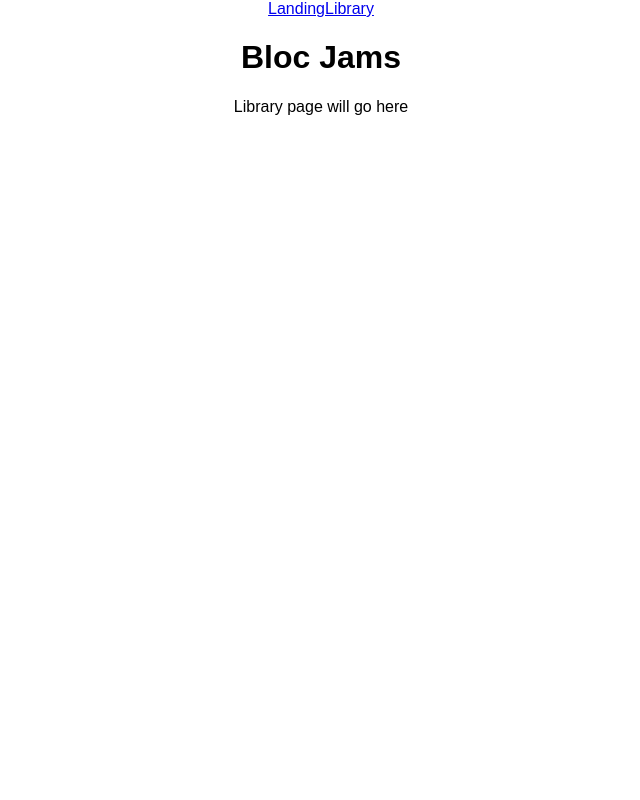
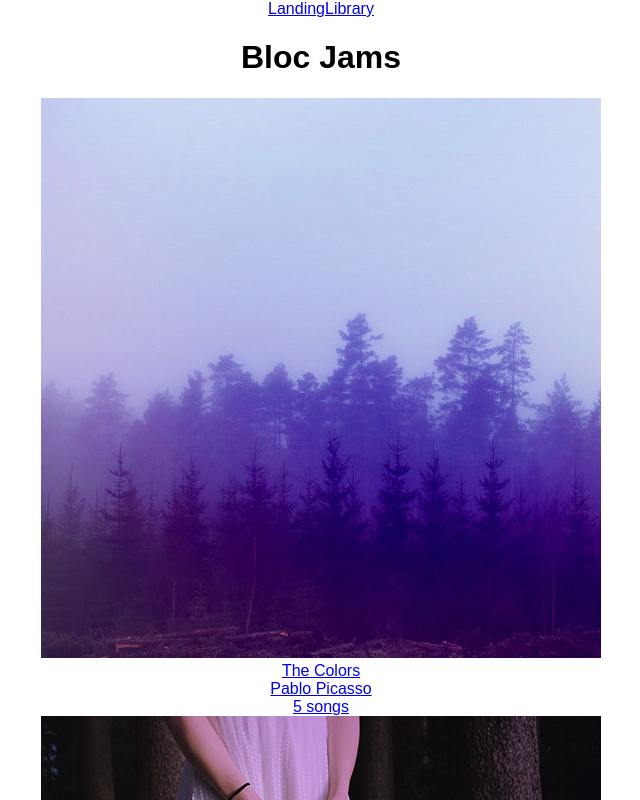
Before and after one commit to caittpayne/LYD-Music-App, a React (Create React App) app: page /library in a window 1280 px wide. Shown: the top 800 px of the page, without its empty margins (319-959 px from the left). Built offline with nearby package versions, Linux system fonts and the light colour scheme.

Commit message:
Added Library content - checkpoint completed

```diff
--- a/src/App.js
+++ b/src/App.js
@@ -21,7 +21,7 @@
         <main>
           <Route exact path='/' component={Landing} />
           <Route path='/library' component={Library} />
-          <Route path='/album' component={Album} />
+          <Route path='/album/:slug' component={Album} />
         </main>
       </div>
     );
--- a/src/components/Album.js
+++ b/src/components/Album.js
@@ -1,9 +1,13 @@
-import React from 'react';
+import React, { Component } from 'react';
 
-const Album = () => (
-  <section className='album'>
-    Album page will go here
-  </section>
-);
+class Album extends Component {
+  render() {
+    return (
+      <section className='album'>
+        {this.props.match.params.slug} Album will go here
+      </section>
+    );
+  }
+}
 
 export default Album;
--- a/src/components/Library.js
+++ b/src/components/Library.js
@@ -1,9 +1,28 @@
-import React from 'react';
+import React, { Component } from 'react';
+import { Link } from 'react-router-dom';
+import albumData from './../data/albums';
 
-const Library = () => (
-  <section className='library'>
-    Library page will go here
-  </section>
-);
+class Library extends Component {
+  constructor(props) {
+    super(props);
+    this.state = {albums: albumData};
+  }
+  render() {
+    return (
+      <section className='library'>
+      {
+        this.state.albums.map((album, index) =>
+          <Link to={`/album/${album.slug}`} key={index}>
+            <img src={album.albumCover} alt={album.title} />
+            <div>{album.title}</div>
+            <div>{album.artist}</div>
+            <div>{album.songs.length} songs</div>
+          </Link>
+        )
+      }
+      </section>
+    );
+  }
+}
 
 export default Library;
--- /dev/null
+++ b/src/data/albums.js
@@ -0,0 +1,27 @@
+export default [{
+  title: 'The Colors',
+  artist: 'Pablo Picasso',
+  releaseInfo: '1909 Spanish Records',
+  albumCover: '/assets/images/album_covers/01.jpg',
+  slug: 'the-colors',
+  songs: [
+      { title: 'Blue', duration: '161.71', audioSrc: '/assets/music/blue.mp3' },
+      { title: 'Green', duration: '103.96', audioSrc: '/assets/music/green.mp3' },
+      { title: 'Red', duration: '268.45', audioSrc: '/assets/music/red.mp3' },
+      { title: 'Pink', duration: '153.14', audioSrc: '/assets/music/pink.mp3' },
+      { title: 'Magenta', duration: '374.22', audioSrc: '/assets/music/magenta.mp3' }
+  ]
+}, {
+    title: 'The Telephone',
+    artist: 'Guglielmo Marconi',
+    releaseInfo: '1909 EM',
+    albumCover: '/assets/images/album_covers/02.jpg',
+    slug: 'the-telephone',
+    songs: [
+      { title: 'Blue', duration: '161.71', audioSrc: '/assets/music/blue.mp3' },
+      { title: 'Green', duration: '103.96', audioSrc: '/assets/music/green.mp3' },
+      { title: 'Red', duration: '268.45', audioSrc: '/assets/music/red.mp3' },
+      { title: 'Pink', duration: '153.14', audioSrc: '/assets/music/pink.mp3' },
+      { title: 'Magenta', duration: '374.22', audioSrc: '/assets/music/magenta.mp3' }
+    ]
+}];
```
